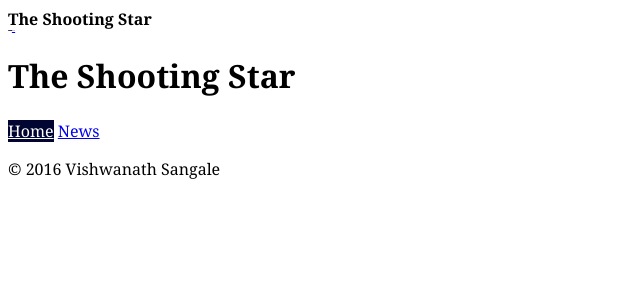
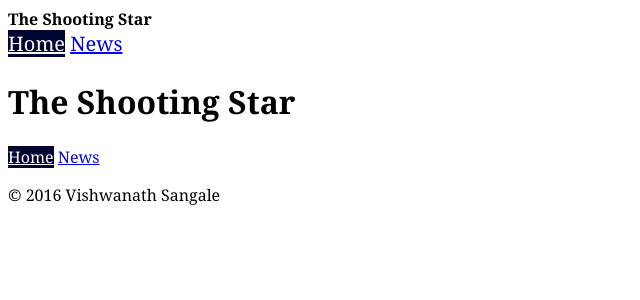
Before and after one commit to vishsangale/vishsangale.github.io, a Jekyll site: the page built from index.html, in a window 1280 px wide. Shown: the top 300 px of the page, without its empty margins (0-640 px from the left). Built offline with Jekyll 4.4.1, drawn with Linux system fonts in a browser that asks for light colours.

Commit message:
Navigation Class

```diff
--- a/css/common.css
+++ b/css/common.css
@@ -20,5 +20,5 @@ html {
 }
 
 .nav-top {
-	font-size: 1.25;
+	font-size: 1.25rem;
 }
```
